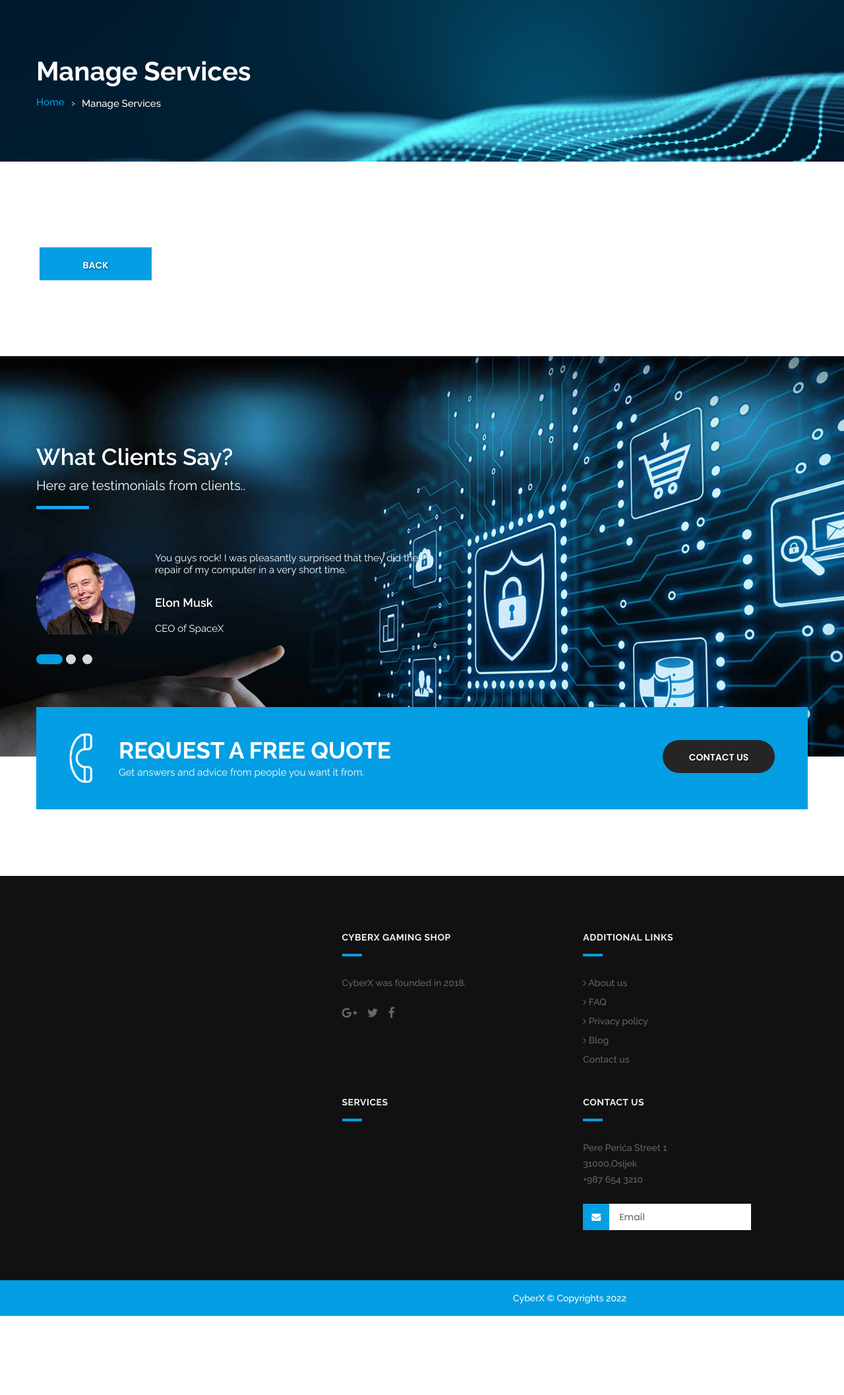
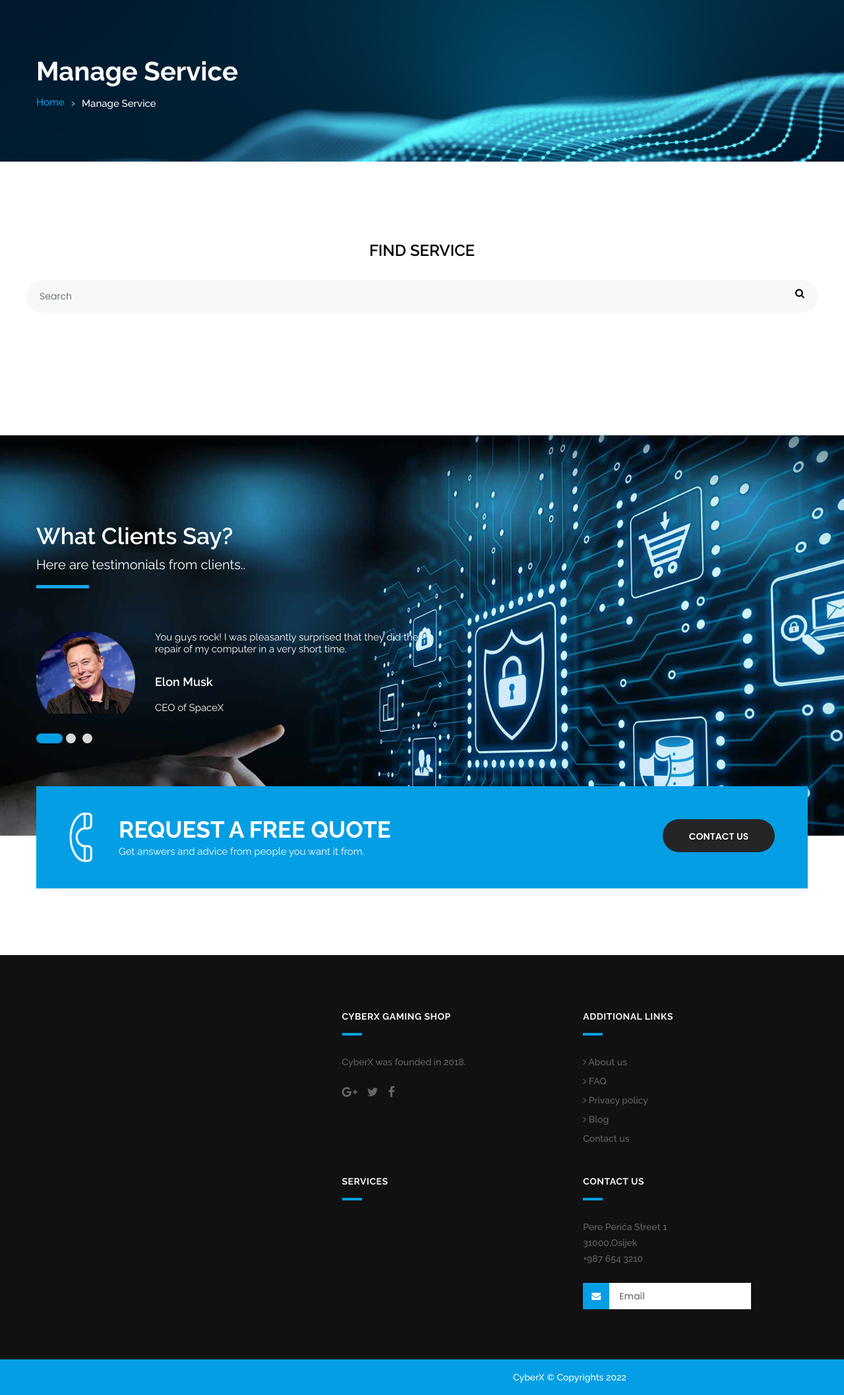
Before and after one commit to FrankoVekic/MyApp---Gaming-Store, a PHP site: template app/view/manage/services.phtml in a window 1280 px wide. Shown: the whole page at 66% size. Run offline with PHP 8.4, Linux system fonts and the light colour scheme; the template is opened without the code that fills it, so the values that code supplies are empty.

Commit message:
Editing new service

```diff
--- a/app/view/manage/services.phtml
+++ b/app/view/manage/services.phtml
@@ -5,10 +5,10 @@
         <div class="full">
           <div class="title-holder">
             <div class="title-holder-cell text-left">
-              <h1 class="page-title">Manage Services</h1>
+              <h1 class="page-title">Manage Service</h1>
               <ol class="breadcrumb">
                 <li><a href="<?=App::config('url')?>index/home">Home</a></li>
-                <li class="active">Manage Services</li>
+                <li class="active">Manage Service</li>
               </ol>
             </div>
           </div>
@@ -20,25 +20,63 @@
 <div class="section padding_layout_1 service_list">
   <div class="container">
     <div class="row">
+    <div class="side_bar_blog">
+        <h3 style="text-align:center;">FIND SERVICE</h3>
+          <div class="side_bar_search">
+            <form action="<?=App::config('url')?>manage/request_service">
+              <div class="input-group stylish-input-group">
+                  <input class="form-control" name="search" value="<?=$search?>" placeholder="Search" type="text">
+                  <span class="input-group-addon">
+                <button type="submit"><i class="fa fa-search" aria-hidden="true"></i></button>
+              </span> </div>
+          </form>
+        </div>
+    </div>
+    <?php if($service != null && Service::serviceCount() >=3): ?>
+      <div class="center">
+        <a href="<?=App::config('url')?>manage/new_service" class="btn main_bt" type="submit">Add New</a>
+    </div>
+    <?php endif;?>
+    <div class="container">
+    <div class="col-md-4">
+         <h3><?=$message?></h3>
+     </div>
+    <div class="row">
       <?php if($service != null): ?>
-      <?php foreach($service as $ser): ?>
+        <?php foreach($service as $ser): ?>
       <div class="col-md-4 service_blog margin_bottom_50">
         <div class="full">
           <div class="service_img"> <img class="img-responsive" src="<?=App::config('url')?>public/images/services/<?=$ser->image?>" alt="#" /> </div>
           <div class="service_cont">
             <h3 class="service_head"><?=$ser->title?></h3>
             <p><?=$ser->smalldesc?></p>
-            <div class="bt_cont"> <a class="btn sqaure_bt" href="<?=App::config('url')?>services/service_detail?id=<?=$ser->id?>">View Service</a> </div>
+            <div class="bt_cont"> <a style="margin-right:5px;" class="btn sqaure_bt" href="<?=App::config('url')?>manage/edit_service?service=<?=$ser->title?>">Edit</a><a onclick="return confirm('Are you sure you want to delete &#34;<?=$ser->title?>&#34; from the store?');" class="btn sqaure_bt" style="background-color:indianred" href="<?=App::config('url')?>manage/delete?game=<?=$ser->title?>">Delete</a> </div>
           </div>
         </div>
       </div>
      <?php endforeach;?>
-     <?php include 'pagingSer.phtml'; ?>
-     <?php else :?>
-              <div style="margin-left:20px;" class="bt_cont"> <a class="btn sqaure_bt" href="<?=App::config('url')?>services/service_list">Back</a> </div>
+     <?php if(Service::serviceCount()<=2): ?>
+    <div class="col-md-4 service_blog margin_bottom_50">
+        <div class="full">
+          <div class="service_img"> <img class="img-responsive" src="/public/images/shop/newService.jpg" alt="#" /> </div>
+          <div class="service_cont">
+            <h3 class="service_head">Add New Service</h3>
+            <p>Add a service. You must fill in the appropriate information in order to enter the service to the shop.</p>
+            <div class="bt_cont"> <a style="margin-right:5px; background-color:seagreen" class="btn sqaure_bt btn-lg btn-block" href="new_service">Add</a> </div>
+          </div>
+        </div>
+      </div>;
       <?php endif;?>
     </div>
+    <?php include 'pagingSer.phtml'; ?>
+    <?php else: ?>
+      <?php if(isset($newService)){echo $newService;}?>
+      <?php if(isset($backButton)){echo $backButton;} ?>
+    <?php endif;?>
   </div>
+</div>
+    </div>
+</div>
 </div>
 <div class="section padding_layout_1 testmonial_section white_fonts">
   <div class="container">
--- a/app/view/services/service_list.phtml
+++ b/app/view/services/service_list.phtml
@@ -38,9 +38,9 @@
             </div>
           </div>
             <?php endforeach;?>
-            <?php endif;?>
         </div>
         <?php include 'pagingSer.phtml'; ?>
+        <?php endif;?>
       </div>
       <div class="col-md-3">
         <div class="side_bar">
```
Also changed, not shown: app/controller/ManageController.php (+13 -1 lines), public/images/shop/newService.jpg (added).
